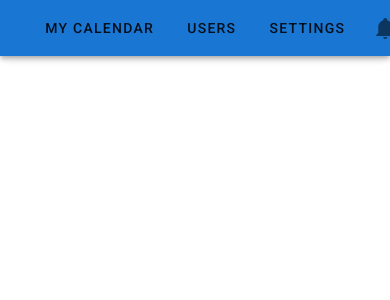
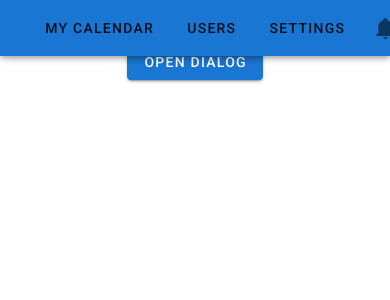
Before and after one commit to kenz0eZ/holiday-management-Front-End, a Vue app: page /appbar in a window 390 px wide. Shown: the top 300 px of the page. Built offline with nearby package versions, Linux system fonts and the light colour scheme.

Commit message:
wip(hamburger menu)

```diff
--- a/src/views/AppBar.vue
+++ b/src/views/AppBar.vue
@@ -59,13 +59,12 @@
   </v-app>
 </template>
 <script>
-import UserDetailsDialog from '@/views/dialogs/UserDetailsDialog';
-
+import userDetailsDialog from "@/views/dialogs/UserDetailsDialog.vue";
 import { mapState } from "vuex";
 
 export default {
   components: {
-    UserDetailsDialog,
+    userDetailsDialog,
   },
   data: () => ({
     showDetailsDialog: false,
--- a/src/views/dashboard.vue
+++ b/src/views/dashboard.vue
@@ -62,7 +62,7 @@
                 <span class="wkday ">T</span>
               </th>
                 <th> </th>
-                <th class="initial day-header">
+                <th class="initial daqqqqy-header">
                   <span class="dayfilter"><i class="material-icons">expand_more</i> </span>
                   <span class="wkday ">W</span>
                 </th>
--- a/src/views/dialogs/UserDetailsDialog.vue
+++ b/src/views/dialogs/UserDetailsDialog.vue
@@ -1,31 +1,52 @@
-
-  <v-dialog v-model="dialog" max-width="1000" width="100%">
-    <v-card>
-      <v-card-title class="headline">User Details</v-card-title>
-      <v-card-text>
-        <!-- Add your content for user details here -->
-      </v-card-text>
-      <v-card-actions>
-        <v-btn color="primary" @click="closeDialog">Close</v-btn>
-      </v-card-actions>
-    </v-card>
-  </v-dialog>
-
-
+<template>
+  <v-row justify="center">
+    <v-dialog
+        v-model="dialog"
+        persistent
+        max-width="290"
+    >
+      <template v-slot:activator="{ on, attrs }">
+        <v-btn
+            color="primary"
+            dark
+            v-bind="attrs"
+            v-on="on"
+        >
+          Open Dialog
+        </v-btn>
+      </template>
+      <v-card>
+        <v-card-title class="text-h5">
+          Use Google's location service?
+        </v-card-title>
+        <v-card-text>Let Google help apps determine location. This means sending anonymous location data to Google, even when no apps are running.</v-card-text>
+        <v-card-actions>
+          <v-spacer></v-spacer>
+          <v-btn
+              color="green darken-1"
+              text
+              @click="dialog = false"
+          >
+            Disagree
+          </v-btn>
+          <v-btn
+              color="green darken-1"
+              text
+              @click="dialog = false"
+          >
+            Agree
+          </v-btn>
+        </v-card-actions>
+      </v-card>
+    </v-dialog>
+  </v-row>
+</template>
 <script>
 export default {
-  props: {
-    value: Boolean,
+  data () {
+    return {
+      dialog: false,
+    }
   },
-  data() {
-    return {
-      dialog: this.value,
-    };
-  },
-  methods: {
-    closeDialog() {
-      this.$emit('input', false); // Close the dialog
-    },
-  },
-};
+}
 </script>
```
